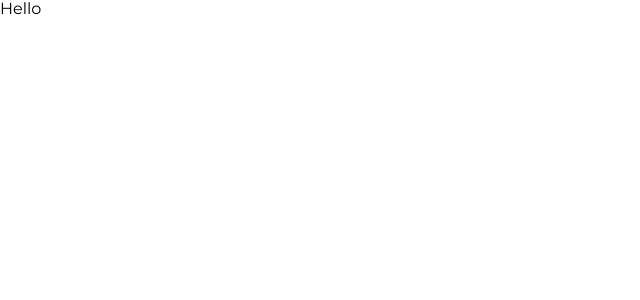
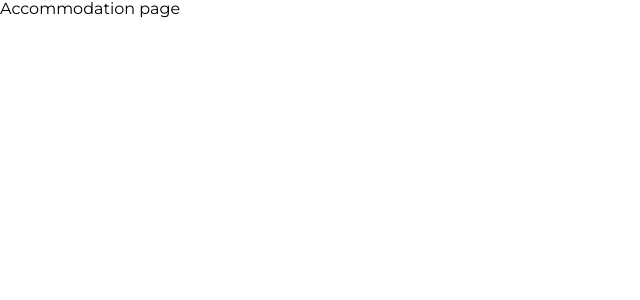
Before and after one commit to ZhannaZucher/kasa-react, a React (Create React App) app: page /accommodation/1 in a window 1280 px wide. Shown: the top 300 px of the page, without its empty margins (0-640 px from the left). Built offline with nearby package versions, Linux system fonts and the light colour scheme.

Commit message:
add: Router

```diff
--- a/src/App.js
+++ b/src/App.js
@@ -1,10 +1,18 @@
-import './style/index.css';
+import { Routes, Route } from "react-router-dom"
+import Home from './pages/Home/Home'
+import About from './pages/About/About'
+import Accommodation from "./pages/Accommodation/Accommodation"
+import Error from './pages/Error/Error'
+import './style/index.css'
 
 function App() {
   return (
-    <div >
-<p>Hello</p>
-    </div>
+    <Routes>
+      <Route path="/" element={<Home/>} />
+      <Route path="/about" element={<About/>} />
+      <Route path="/accommodation/:id" element={<Accommodation/>} />
+      <Route path="*" element={<Error/>} />
+    </Routes>
   )
 }
 
--- a/src/index.js
+++ b/src/index.js
@@ -1,11 +1,14 @@
 import React from 'react'
 import ReactDOM from 'react-dom/client'
+import { BrowserRouter } from 'react-router-dom'
 import App from './App'
 
 
 const root = ReactDOM.createRoot(document.getElementById('root'))
 root.render(
   <React.StrictMode>
-    <App />
+    <BrowserRouter>
+      <App />
+    </BrowserRouter>
   </React.StrictMode>
 )
--- /dev/null
+++ b/src/pages/About/About.jsx
@@ -0,0 +1,6 @@
+
+export default function Home() {
+	return (
+		<h1>About us</h1>
+	)
+}
--- /dev/null
+++ b/src/pages/Accommodation/Accommodation.jsx
@@ -0,0 +1,10 @@
+import { useParams } from "react-router-dom"
+
+
+export default function Accommodation() {
+	const params = useParams()
+	console.log(params)
+	return (
+		<h1>Accommodation page</h1>
+	)
+}
--- /dev/null
+++ b/src/pages/Error/Error.jsx
@@ -0,0 +1,5 @@
+export default function Error() {
+	return (
+		<h1>Error page 404</h1>
+	)
+}
--- /dev/null
+++ b/src/pages/Home/Home.jsx
@@ -0,0 +1,6 @@
+
+export default function Home() {
+	return (
+		<h1>Home page</h1>
+	)
+}
```
